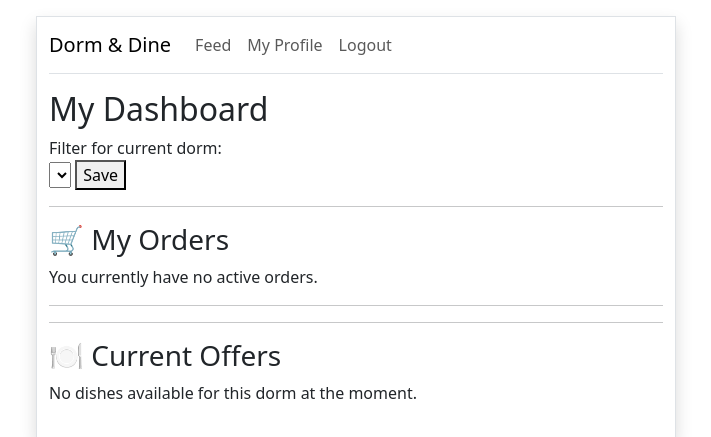
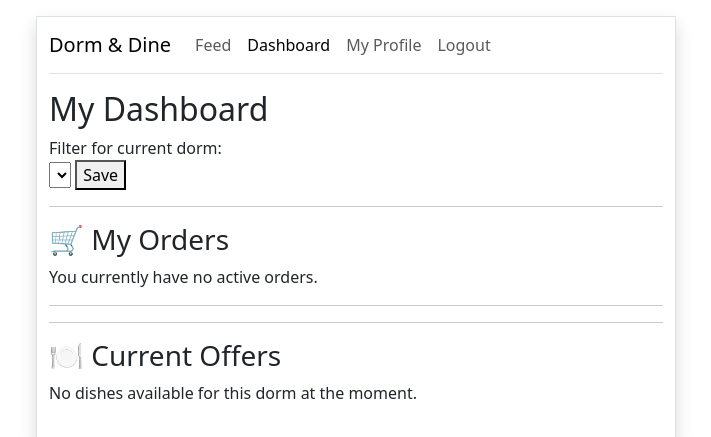
Before and after one commit to MrGreeeenTea/Dorm-Dine, a Flask app: page /dashboard in a window 1280 px wide. Shown: the top 437 px of the page, without its empty margins (284-995 px from the left). Run offline with Flask 3, Linux system fonts and the light colour scheme; the visitor is signed in with stand-in values (Sample User, id 1); data comes from the database, SQL or seed files in the repository; data that the repository does not hold is empty; some libraries are stand-ins or nearby versions.

Commit message:
dashboard ist im Menü zu sehen

```diff
--- a/templates/base.html
+++ b/templates/base.html
@@ -31,6 +31,7 @@
                 <ul class="navbar-nav me-auto mb-2 mb-lg-0">
 
                     {{ render_nav_item('feed', 'Feed') }}
+                    {{ render_nav_item('dashboard', 'Dashboard') }}
 
                     {% if current_user.is_authenticated %}
                         {{ render_nav_item('profile', 'My Profile', username=current_user.username) }}
```
Also changed, not shown: models/order.py (deleted).
